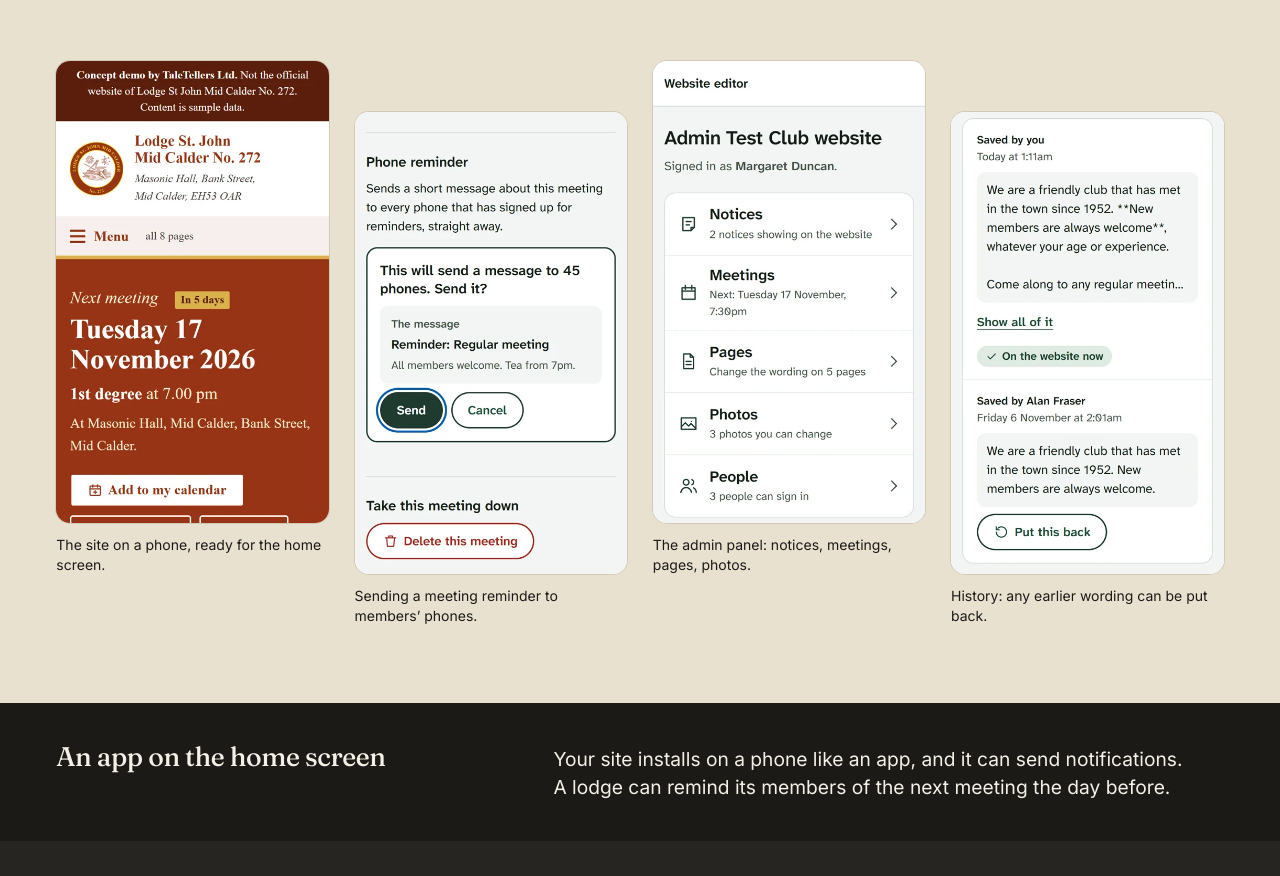
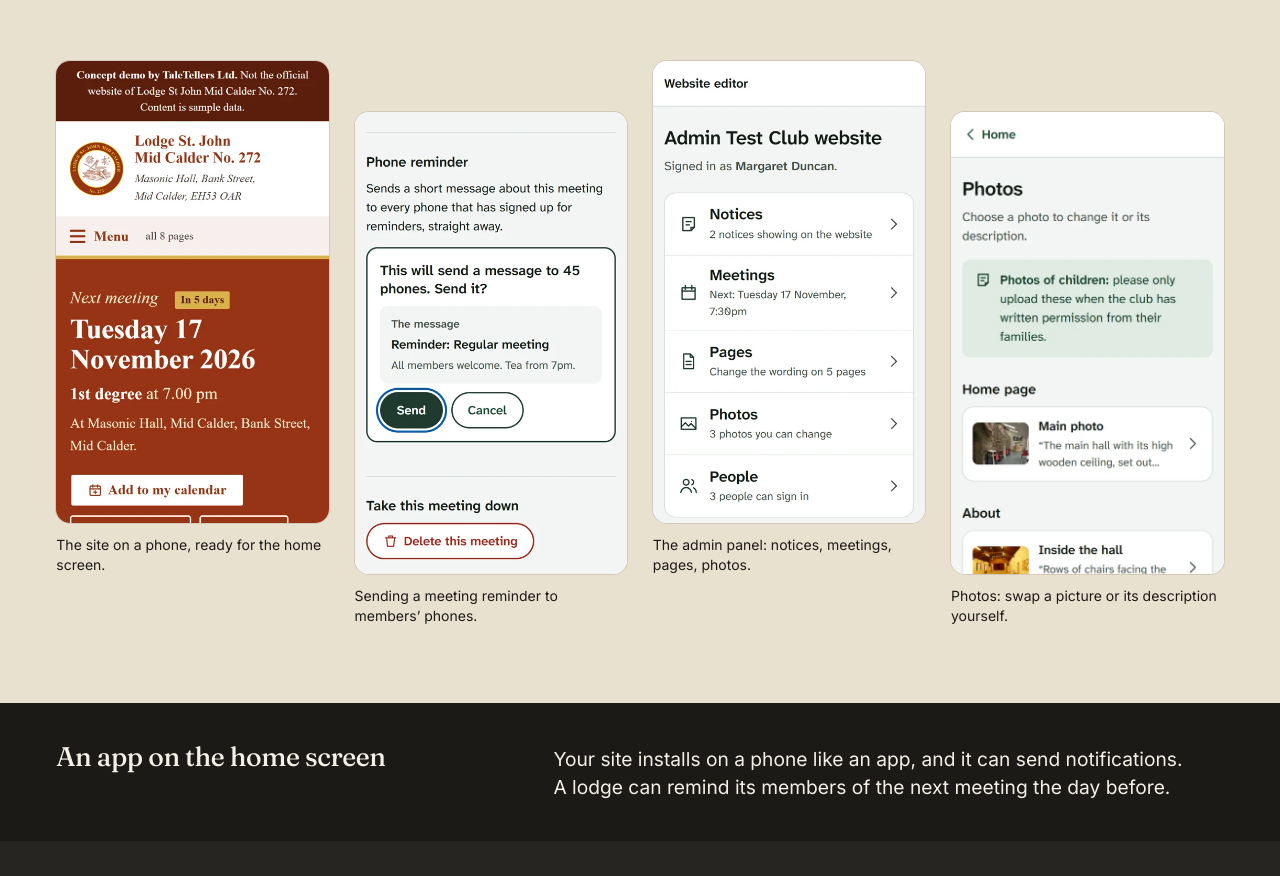
Before and after one commit to TaleTellersLtd/taletellers-site, a plain HTML site: page index.html in a window 1280 px wide. Shown: the part 3648-4524 px from the top of the page. Drawn offline with Linux system fonts and the light colour scheme.

Commit message:
Preview a: admin screenshot shows the Photos screen (no raw markup in the History shot)
Co-Authored-By: Claude Opus 5.5 <noreply@anthropic.com>

```diff
--- a/index.html
+++ b/index.html
@@ -187,8 +187,8 @@
           </li>
           <li data-reveal="3">
             <figure>
-              <img src="images/admin-history.webp" width="520" height="880" loading="lazy" alt="Admin panel history screen showing earlier wording with a Put this back button.">
-              <figcaption>History: any earlier wording can be put back.</figcaption>
+              <img class="crop-top" src="images/admin-photos.webp" width="520" height="880" loading="lazy" alt="The admin panel's Photos screen: choose a photo on the home page, about or history page to change it or its description.">
+              <figcaption>Photos: swap a picture or its description yourself.</figcaption>
             </figure>
           </li>
         </ul>
--- a/styles.css
+++ b/styles.css
@@ -540,3 +540,6 @@ a:hover { text-decoration-thickness: 2px; }
   .shot-phone { bottom: -1.25rem; }
   .preview-only { margin: 0.4rem 0 0; }
 }
+
+/* Preview fix: keep the Photos screenshot the same height as its neighbours */
+img.crop-top { aspect-ratio: 520 / 880; object-fit: cover; object-position: top; height: auto; }
```
Also changed, not shown: images/admin-photos.webp (added).
